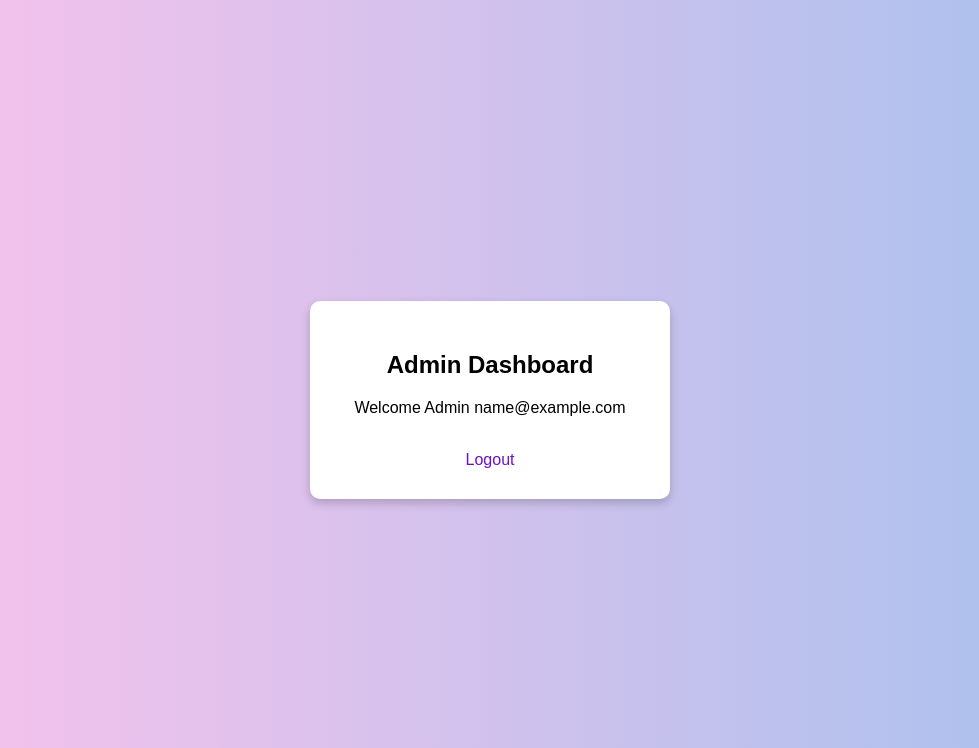
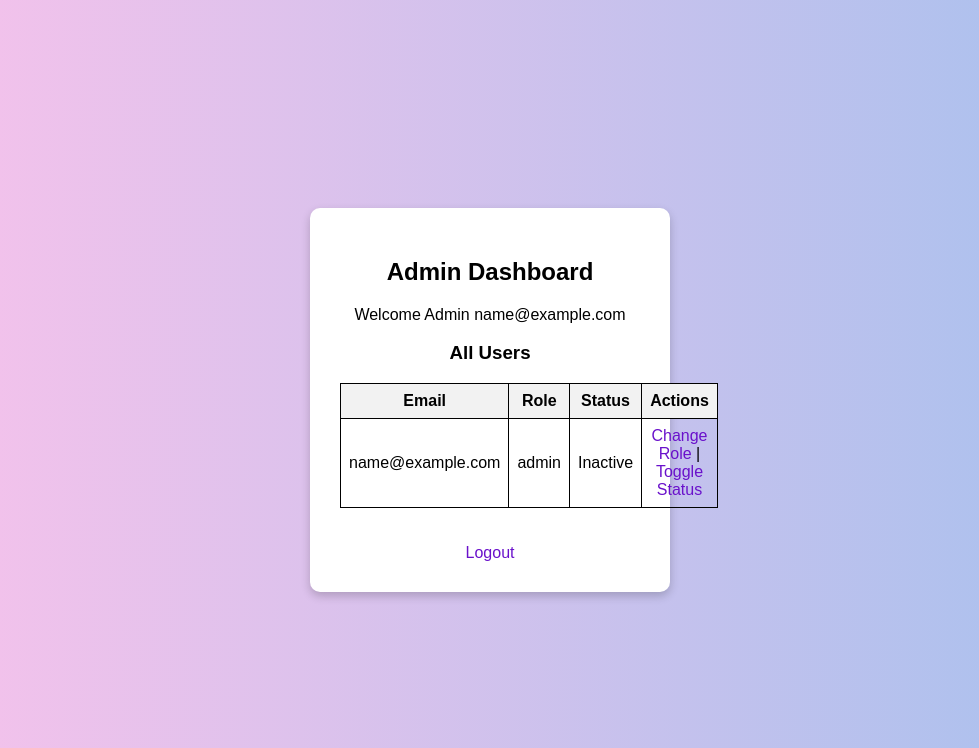
Before and after one commit to humasiddique626-dotcom/auth-project, a Flask app: template templates/admin_dashboard.html in a window 1280 px wide. Shown: the top 748 px of the page, without its empty margins (150-1129 px from the left). Run offline with Flask 3, Linux system fonts and the light colour scheme; the template is opened without the code that fills it: most values are stand-ins (such as "Sample title", 1, 10 or a date in 2020).

Commit message:
Updated Adim Dashboard and User Management Module

```diff
--- a/app.py
+++ b/app.py
@@ -3,15 +3,16 @@ from flask import Flask, render_template, request, redirect, session
 app = Flask(__name__)
 app.secret_key = "huma_secret"
 
-# Temporary database
+# Temporary in-memory database
 users = {}
 
-# Home Page
+# ---------------- HOME ----------------
 @app.route("/")
 def home():
     return render_template("home.html")
 
-# Register
+
+# ---------------- REGISTER ----------------
 @app.route("/register", methods=["GET", "POST"])
 def register():
     if request.method == "POST":
@@ -19,51 +20,89 @@ def register():
         password = request.form["password"]
         role = request.form["role"]
 
-        users[email] = {"password": password, "role": role}
+        users[email] = {
+            "password": password,
+            "role": role,
+            "is_active": True
+        }
 
         return redirect("/login")
 
     return render_template("register.html")
 
-# Login
+
+# ---------------- LOGIN ----------------
 @app.route("/login", methods=["GET", "POST"])
 def login():
     if request.method == "POST":
         email = request.form["email"]
         password = request.form["password"]
 
-        if email in users and users[email]["password"] == password:
-            session["user"] = email
-            session["role"] = users[email]["role"]
+        if email in users:
+            if users[email]["password"] == password:
+                if users[email]["is_active"]:
 
-            if session["role"] == "admin":
-                return redirect("/admin")
-            else:
-                return redirect("/user")
+                    session["user"] = email
+                    session["role"] = users[email]["role"]
+
+                    if session["role"] == "admin":
+                        return redirect("/admin")
+                    else:
+                        return redirect("/user")
+
+                else:
+                    return "Account is deactivated"
 
         return "Invalid Credentials"
 
     return render_template("login.html")
 
-# User Dashboard
+
+# ---------------- USER DASHBOARD ----------------
 @app.route("/user")
 def user_dashboard():
     if "user" in session and session["role"] == "user":
         return render_template("user_dashboard.html", email=session["user"])
     return redirect("/login")
 
-# Admin Dashboard
+
+# ---------------- ADMIN DASHBOARD ----------------
 @app.route("/admin")
 def admin_dashboard():
     if "user" in session and session["role"] == "admin":
-        return render_template("admin_dashboard.html", email=session["user"])
+        return render_template("admin_dashboard.html", email=session["user"], users=users)
     return redirect("/login")
 
-# Logout
+
+# ---------------- CHANGE ROLE ----------------
+@app.route("/change_role/<email>")
+def change_role(email):
+    if "user" in session and session["role"] == "admin":
+        if email in users:
+            if users[email]["role"] == "user":
+                users[email]["role"] = "admin"
+            else:
+                users[email]["role"] = "user"
+
+    return redirect("/admin")
+
+
+# ---------------- TOGGLE STATUS ----------------
+@app.route("/toggle_status/<email>")
+def toggle_status(email):
+    if "user" in session and session["role"] == "admin":
+        if email in users:
+            users[email]["is_active"] = not users[email]["is_active"]
+
+    return redirect("/admin")
+
+
+# ---------------- LOGOUT ----------------
 @app.route("/logout")
 def logout():
     session.clear()
     return redirect("/")
 
+
 if __name__ == "__main__":
     app.run(debug=True)
--- a/static/style.css
+++ b/static/style.css
@@ -40,3 +40,18 @@ a {
     text-decoration: none;
     color: #6a11cb;
 }
+
+.user-table {
+    width: 100%;
+    border-collapse: collapse;
+}
+
+.user-table th, .user-table td {
+    border: 1px solid black;
+    padding: 8px;
+    text-align: center;
+}
+
+.user-table th {
+    background-color: #f2f2f2;
+}
--- a/templates/admin_dashboard.html
+++ b/templates/admin_dashboard.html
@@ -4,6 +4,35 @@
     <h2>Admin Dashboard</h2>
     <p>Welcome Admin {{ email }}</p>
 
-    <br>
+    <h3>All Users</h3>
+
+    <table class="user-table">
+        <tr>
+            <th>Email</th>
+            <th>Role</th>
+            <th>Status</th>
+            <th>Actions</th>
+        </tr>
+
+        {% for email, data in users.items() %}
+        <tr>
+            <td>{{ email }}</td>
+            <td>{{ data.role }}</td>
+            <td>
+                {% if data.is_active %}
+                    Active
+                {% else %}
+                    Inactive
+                {% endif %}
+            </td>
+            <td>
+                <a href="/change_role/{{ email }}">Change Role</a> |
+                <a href="/toggle_status/{{ email }}">Toggle Status</a>
+            </td>
+        </tr>
+        {% endfor %}
+    </table>
+
+    <br><br>
     <a href="/logout">Logout</a>
 </div>
```
Also changed, not shown: templates/manager_users.html (added, +26 -0 lines).
